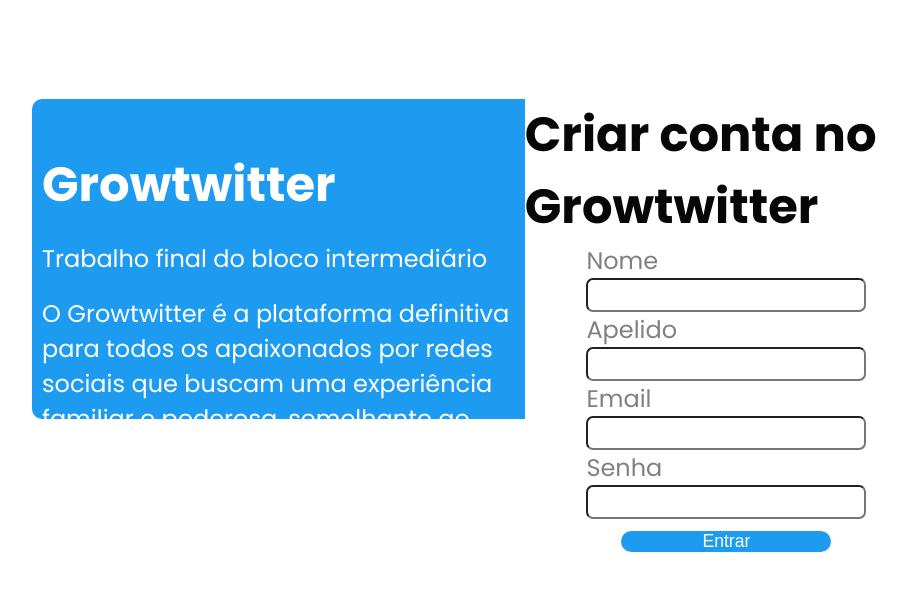
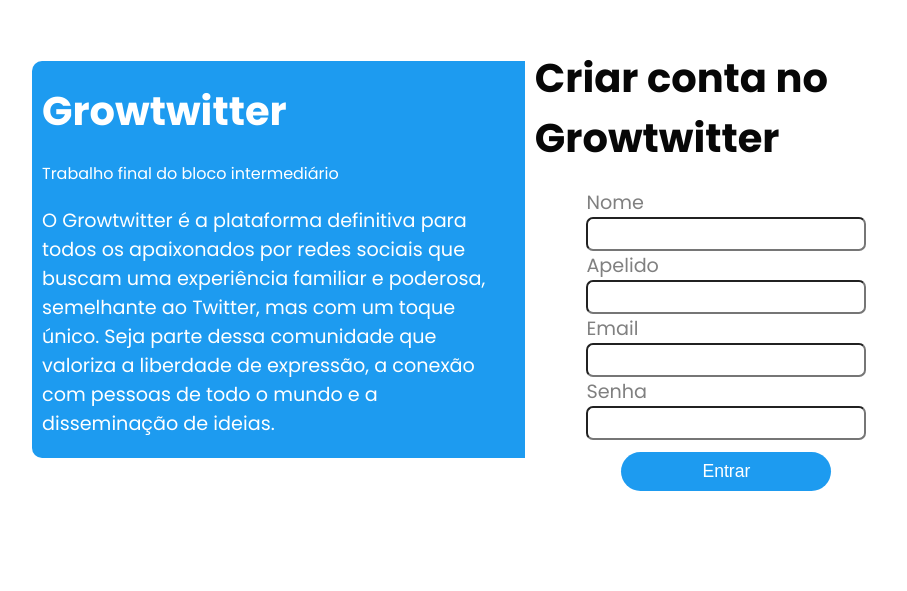
Before and after one commit to marcelo-alldo/growtwitter-18-ed-front, a React (Vite) app: page /create-account in a window 1280 px wide. Shown: the part 141-732 px from the top of the page, without its empty margins (160-1067 px from the left). Built offline with nearby package versions, Linux system fonts and the light colour scheme.

Commit message:
feat: refined login and create account pages

```diff
--- /dev/null
+++ b/src/components/login-and-create-account/BlueCardStyled.tsx
@@ -0,0 +1,15 @@
+import styled from 'styled-components';
+
+const BlueCardStyled = styled.div`
+  width: 55%;
+  min-height: 42vh;
+  background-color: #1d9bf0;
+  border-top-left-radius: 10px;
+  border-bottom-left-radius: 10px;
+  color: #ffffff;
+  display: flex;
+  justify-content: center;
+  flex-direction: column;
+`;
+
+export default BlueCardStyled;
--- /dev/null
+++ b/src/components/login-and-create-account/CenterCardStyled.tsx
@@ -0,0 +1,10 @@
+import styled from 'styled-components';
+
+const CenterCardStyled = styled.div`
+  width: 70vw;
+  display: flex;
+  justify-content: center;
+  align-items: center;
+`;
+
+export default CenterCardStyled;
--- a/src/components/login/H2Styled.tsx
+++ b/src/components/login-and-create-account/H2Styled.tsx
@@ -1,11 +1,11 @@
 import styled from 'styled-components';
 
 const H2Styled = styled.h2`
-  padding-top: 50px;
+  padding-top: 20px;
   padding-left: 10px;
   padding-right: 10px;
   padding-bottom: 20px;
-  font-size: 3rem;
+  font-size: 2.5rem;
   margin: 0;
 `;
 
--- a/src/components/login/LabelStyled.tsx
+++ b/src/components/login-and-create-account/LabelStyled.tsx
@@ -1,7 +1,7 @@
 import styled from 'styled-components';
 
 const LabelStyled = styled.label`
-  font-size: 1.5rem;
+  font-size: 1.2rem;
   color: grey;
   align-self: flex-start;
 `;
--- /dev/null
+++ b/src/components/login-and-create-account/LayoutStyled.tsx
@@ -0,0 +1,11 @@
+import styled from 'styled-components';
+
+const LayoutStyled = styled.div`
+  height: 100vh;
+  width: 100vw;
+  display: flex;
+  justify-content: center;
+  align-items: center;
+`;
+
+export default LayoutStyled;
--- /dev/null
+++ b/src/components/login-and-create-account/PStyled.tsx
@@ -0,0 +1,11 @@
+import styled from 'styled-components';
+
+const PStyled = styled.p`
+  padding-left: 10px;
+  padding-right: 10px;
+  padding-top: 20px;
+  padding-bottom: 20px;
+  font-size: 1.2rem;
+`;
+
+export default PStyled;
--- /dev/null
+++ b/src/components/login-and-create-account/WhiteCardStyled.tsx
@@ -0,0 +1,14 @@
+import styled from 'styled-components';
+
+const WhiteCardStyled = styled.div`
+  width: 45%;
+  height: 100%;
+  background-color: #ffffff;
+  color: #070707;
+  display: flex;
+  justify-content: space-evenly;
+  align-items: center;
+  flex-direction: column;
+`;
+
+export default WhiteCardStyled;
--- a/src/pages/CreateAccount.tsx
+++ b/src/pages/CreateAccount.tsx
@@ -1,10 +1,15 @@
 import { useState } from 'react';
-import H2Styled from '../components/login/H2Styled';
-import LabelStyled from '../components/login/LabelStyled';
-import LoginInputStyled from '../components/login/LoginInputStyled';
+import H2Styled from '../components/login-and-create-account/H2Styled';
+import LabelStyled from '../components/login-and-create-account/LabelStyled';
+import LoginInputStyled from '../components/login-and-create-account/LoginInputStyled';
 import { useNavigate } from 'react-router-dom';
 import { doPost } from '../services/api';
 import ButtonDefault from '../components/button/ButtonDefault';
+import BlueCardStyled from '../components/login-and-create-account/BlueCardStyled';
+import WhiteCardStyled from '../components/login-and-create-account/WhiteCardStyled';
+import PStyled from '../components/login-and-create-account/PStyled';
+import CenterCardStyled from '../components/login-and-create-account/CenterCardStyled';
+import LayoutStyled from '../components/login-and-create-account/LayoutStyled';
 
 function CreateAccount() {
   const [email, setEmail] = useState<string>('');
@@ -26,57 +31,21 @@ function CreateAccount() {
   }
 
   return (
-    <div
-      style={{
-        height: '100vh',
-        width: '100vw',
-        display: 'flex',
-        justifyContent: 'center',
-        alignItems: 'center',
-      }}
-    >
-      <div
-        style={{
-          height: '40vh',
-          width: '70vw',
-          display: 'flex',
-          justifyContent: 'center',
-          alignItems: 'center',
-        }}
-      >
-        <div
-          style={{
-            width: '55%',
-            height: '100%',
-            backgroundColor: '#1d9bf0',
-            borderTopLeftRadius: '10px',
-            borderBottomLeftRadius: '10px',
-            color: '#ffffff',
-          }}
-        >
+    <LayoutStyled>
+      <CenterCardStyled>
+        <BlueCardStyled>
           <H2Styled>Growtwitter</H2Styled>
-          <small style={{ paddingLeft: '10px', paddingRight: '10px', fontSize: '1.5rem' }}>
+          <small style={{ paddingLeft: '10px', paddingRight: '10px', fontSize: '1.0rem' }}>
             Trabalho final do bloco intermediário
           </small>
-          <p style={{ paddingLeft: '10px', paddingRight: '10px', paddingTop: '20px', fontSize: '1.5rem' }}>
+          <PStyled>
             O Growtwitter é a plataforma definitiva para todos os apaixonados por redes sociais que buscam uma
             experiência familiar e poderosa, semelhante ao Twitter, mas com um toque único. Seja parte dessa comunidade
             que valoriza a liberdade de expressão, a conexão com pessoas de todo o mundo e a disseminação de ideias.
-          </p>
-        </div>
-        <div
-          style={{
-            width: '45%',
-            height: '100%',
-            backgroundColor: '#ffffff',
-            color: '#070707',
-            display: 'flex',
-            justifyContent: 'space-evenly',
-            alignItems: 'center',
-            flexDirection: 'column',
-          }}
-        >
-          <H2Styled style={{ padding: '0' }}>Criar conta no Growtwitter</H2Styled>
+          </PStyled>
+        </BlueCardStyled>
+        <WhiteCardStyled>
+          <H2Styled>Criar conta no Growtwitter</H2Styled>
           <div style={{ display: 'flex', justifyContent: 'center', alignItems: 'center', flexDirection: 'column' }}>
             <LabelStyled htmlFor="name">Nome</LabelStyled>
             <LoginInputStyled type="text" value={name} onChange={ev => setName(ev.target.value)} />
@@ -88,9 +57,9 @@ function CreateAccount() {
             <LoginInputStyled type="password" value={password} onChange={ev => setPassword(ev.target.value)} />
           </div>
           <ButtonDefault label="Entrar" action={handleCreateAccount} />
-        </div>
-      </div>
-    </div>
+        </WhiteCardStyled>
+      </CenterCardStyled>
+    </LayoutStyled>
   );
 }
 
--- a/src/pages/Login.tsx
+++ b/src/pages/Login.tsx
@@ -1,10 +1,15 @@
 import { useState } from 'react';
-import LoginInputStyled from '../components/login/LoginInputStyled';
+import LoginInputStyled from '../components/login-and-create-account/LoginInputStyled';
 import ButtonDefault from '../components/button/ButtonDefault';
-import H2Styled from '../components/login/H2Styled';
-import LabelStyled from '../components/login/LabelStyled';
+import H2Styled from '../components/login-and-create-account/H2Styled';
+import LabelStyled from '../components/login-and-create-account/LabelStyled';
 import { useNavigate } from 'react-router-dom';
 import { doPost } from '../services/api';
+import BlueCardStyled from '../components/login-and-create-account/BlueCardStyled';
+import WhiteCardStyled from '../components/login-and-create-account/WhiteCardStyled';
+import PStyled from '../components/login-and-create-account/PStyled';
+import CenterCardStyled from '../components/login-and-create-account/CenterCardStyled';
+import LayoutStyled from '../components/login-and-create-account/LayoutStyled';
 
 function Login() {
   const [email, setEmail] = useState<string>('');
@@ -18,7 +23,6 @@ function Login() {
 
     const response = await doPost('/auth', { email, password }, '');
 
-    console.log(response);
     if (response.success) {
       const dataLogin = {
         email,
@@ -26,62 +30,28 @@ function Login() {
         id: response.id,
       };
 
+      console.log(response);
+
       localStorage.setItem('userLogged', JSON.stringify(dataLogin));
       navigate('/');
     }
   }
 
   return (
-    <div
-      style={{
-        height: '100vh',
-        width: '100vw',
-        display: 'flex',
-        justifyContent: 'center',
-        alignItems: 'center',
-      }}
-    >
-      <div
-        style={{
-          height: '40vh',
-          width: '70vw',
-          display: 'flex',
-          justifyContent: 'center',
-          alignItems: 'center',
-        }}
-      >
-        <div
-          style={{
-            width: '55%',
-            height: '100%',
-            backgroundColor: '#1d9bf0',
-            borderTopLeftRadius: '10px',
-            borderBottomLeftRadius: '10px',
-            color: '#ffffff',
-          }}
-        >
+    <LayoutStyled>
+      <CenterCardStyled>
+        <BlueCardStyled>
           <H2Styled>Growtwitter</H2Styled>
-          <small style={{ paddingLeft: '10px', paddingRight: '10px', fontSize: '1.5rem' }}>
+          <small style={{ paddingLeft: '10px', paddingRight: '10px', fontSize: '1.0rem' }}>
             Trabalho final do bloco intermediário
           </small>
-          <p style={{ paddingLeft: '10px', paddingRight: '10px', paddingTop: '20px', fontSize: '1.5rem' }}>
+          <PStyled>
             O Growtwitter é a plataforma definitiva para todos os apaixonados por redes sociais que buscam uma
             experiência familiar e poderosa, semelhante ao Twitter, mas com um toque único. Seja parte dessa comunidade
             que valoriza a liberdade de expressão, a conexão com pessoas de todo o mundo e a disseminação de ideias.
-          </p>
-        </div>
-        <div
-          style={{
-            width: '45%',
-            height: '100%',
-            backgroundColor: '#ffffff',
-            color: '#070707',
-            display: 'flex',
-            justifyContent: 'space-evenly',
-            alignItems: 'center',
-            flexDirection: 'column',
-          }}
-        >
+          </PStyled>
+        </BlueCardStyled>
+        <WhiteCardStyled>
           <H2Styled>Entrar no Growtwitter</H2Styled>
           <div style={{ display: 'flex', justifyContent: 'center', alignItems: 'center', flexDirection: 'column' }}>
             <LabelStyled htmlFor="user">Email</LabelStyled>
@@ -90,9 +60,9 @@ function Login() {
             <LoginInputStyled type="password" value={password} onChange={ev => setPassword(ev.target.value)} />
           </div>
           <ButtonDefault label="Entrar" action={handleLogin} />
-        </div>
-      </div>
-    </div>
+        </WhiteCardStyled>
+      </CenterCardStyled>
+    </LayoutStyled>
   );
 }
 
```
Also changed, not shown: src/components/login-and-create-account/LoginInputStyled.tsx (renamed from src/components/login/LoginInputStyled.tsx).
